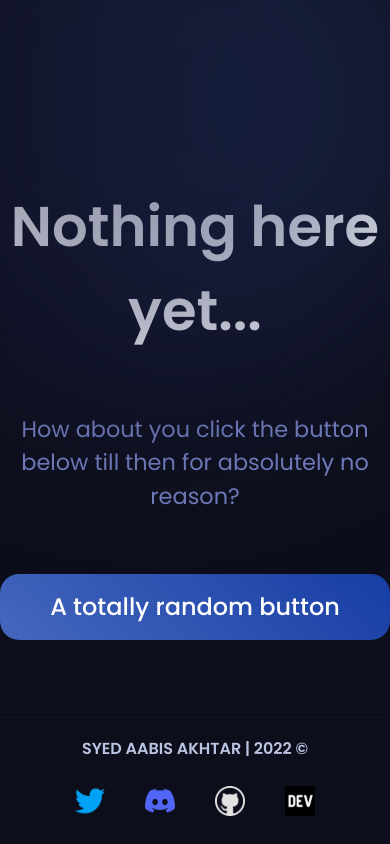
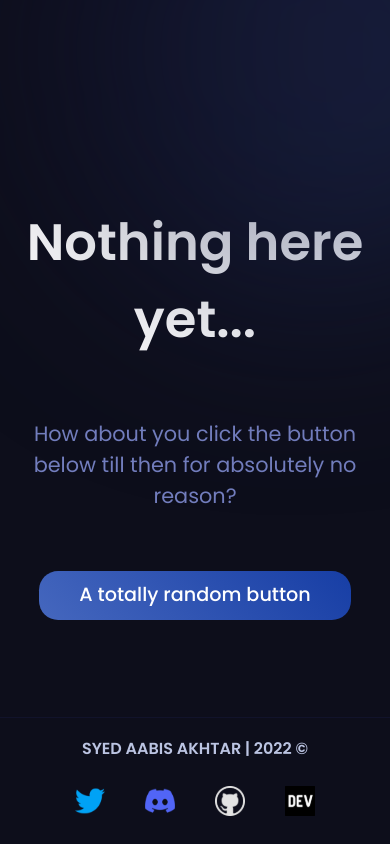
Before and after one commit to GitBolt/site, a Next.js app: page / in a window 390 px wide. Built offline with nearby package versions, Linux system fonts and the light colour scheme.

Commit message:
📱Improve responsivness for mobile

```diff
--- a/styles/Index.module.scss
+++ b/styles/Index.module.scss
@@ -54,15 +54,19 @@
 @media  screen and (max-width: 1200px) {
     .main {
         > h1 {
-            font-size: 3.5rem;
+            font-size: 3.2rem;
         }
         > h2 {
-            font-size: 1.4rem;
+            font-size: 1.3rem;
+        }
+        > button {
+            font-size: 1.2rem;
+            padding: 10px 40px;
         }
     }
     .gradiant {
-        width: 600px;
-        transform: translate(50px, -200px);
-        height: 600px;
+        width: 500px;
+        transform: translate(150px, -200px);
+        height: 500px;
     }
 }
```
